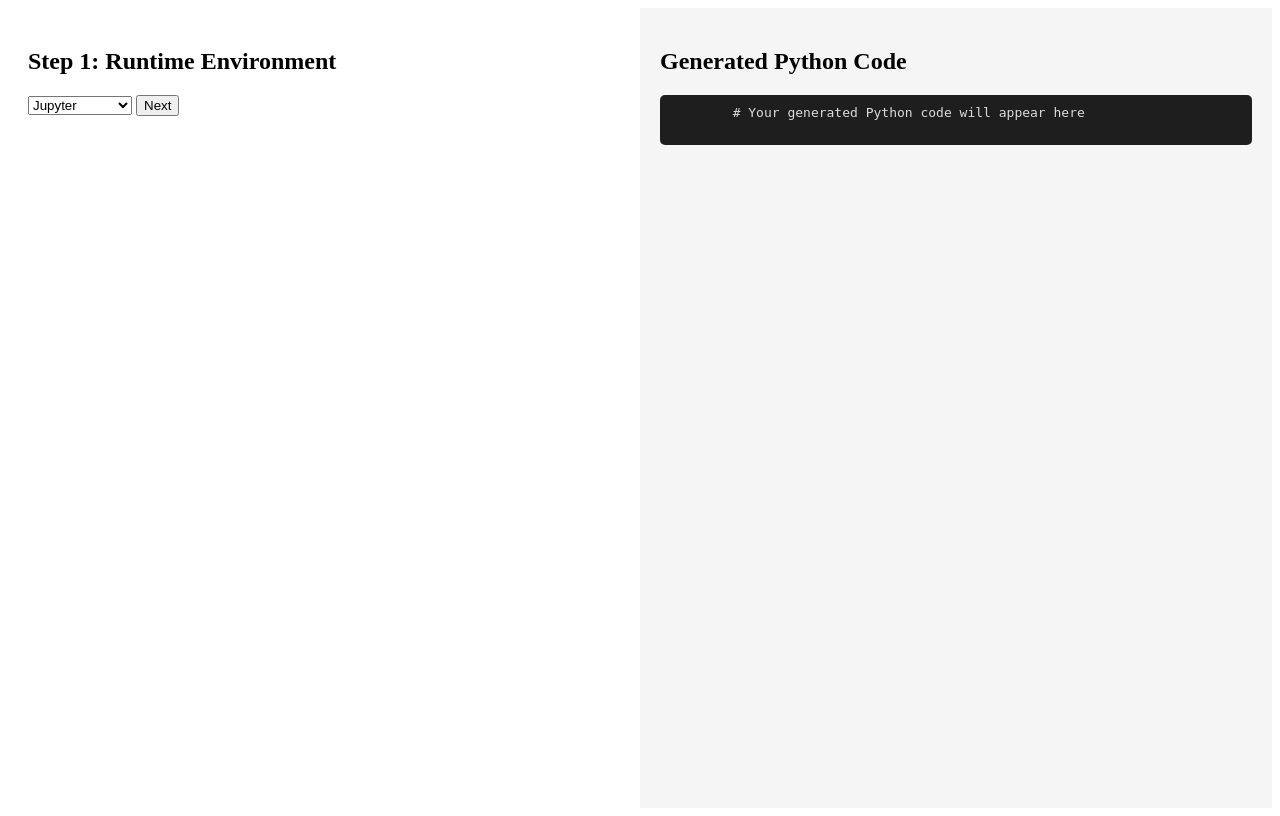
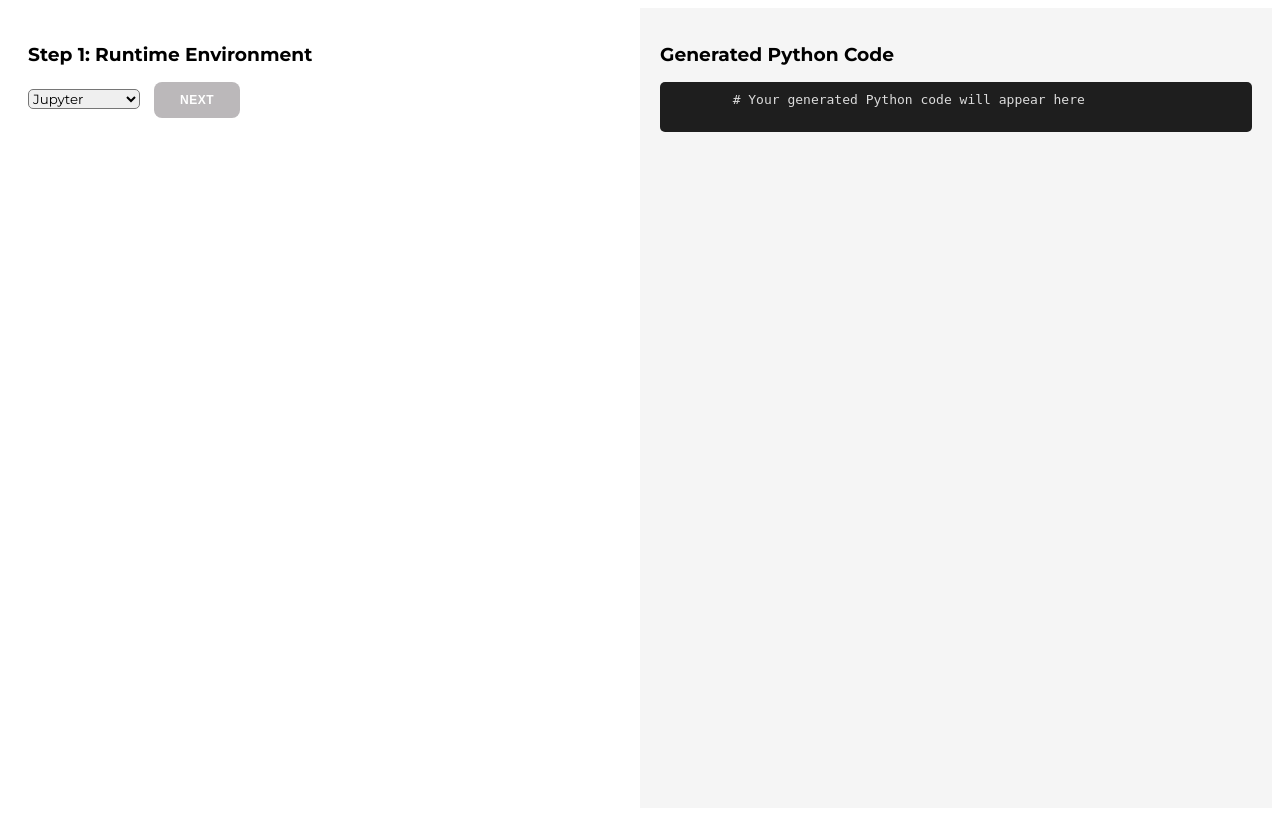
Before and after one commit to kiri-thornalley/python_with_training_wheels, a Flask app: page /home in a window 1280 px wide. Run offline with Flask 3, Linux system fonts and the light colour scheme.

Commit message:
Updated stylesheet to modify font faces, sizes and margins/padding

```diff
--- a/app/static/css/stylesheet.css
+++ b/app/static/css/stylesheet.css
@@ -1,3 +1,6 @@
+/*Import font - Montserrat*/
+@import url('https://fonts.googleapis.com/css2?family=Montserrat:wght@300;400;500;600;700&display=swap');
+
 .container {
     display: flex;
     justify-content: space-between;
@@ -26,3 +29,43 @@ pre {
     white-space: pre-wrap;
     word-wrap: break-word;
 }
+
+h2 {
+    font-family: 'Montserrat';
+    font-size: 14pt;
+}
+
+h3 {
+    font-family: 'Montserrat';
+    font-size: 12pt;
+    color: black;
+    margin-block-start: 0.5em;
+    margin-block-end: 0.5em;
+}
+
+p {
+    font-family: 'Montserrat';
+    font-size: 11pt;
+    color: black;
+    margin-block-start: 0.5em;
+    margin-block-end: 0.5em;
+}
+button{
+    background-color: #bbb8ba;
+    color: #fff;
+    font-size: 12px;
+    padding: 10px 25px;
+    border: 1px solid transparent;
+    border-radius: 8px;
+    font-weight: 600;
+    letter-spacing: 0.5px;
+    text-transform: uppercase;
+    margin-left: 10px;
+    cursor: pointer;
+}
+select {
+    font-family: 'Montserrat';
+    color: black;
+    border-radius: 5px;
+    margin-bottom: 20px;
+}
```
